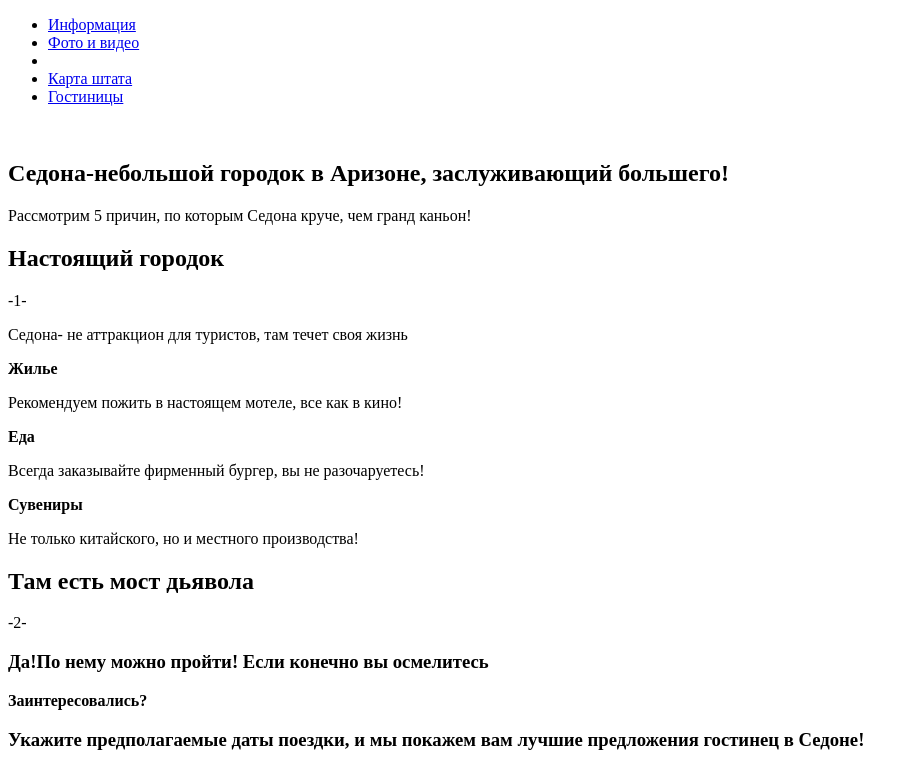
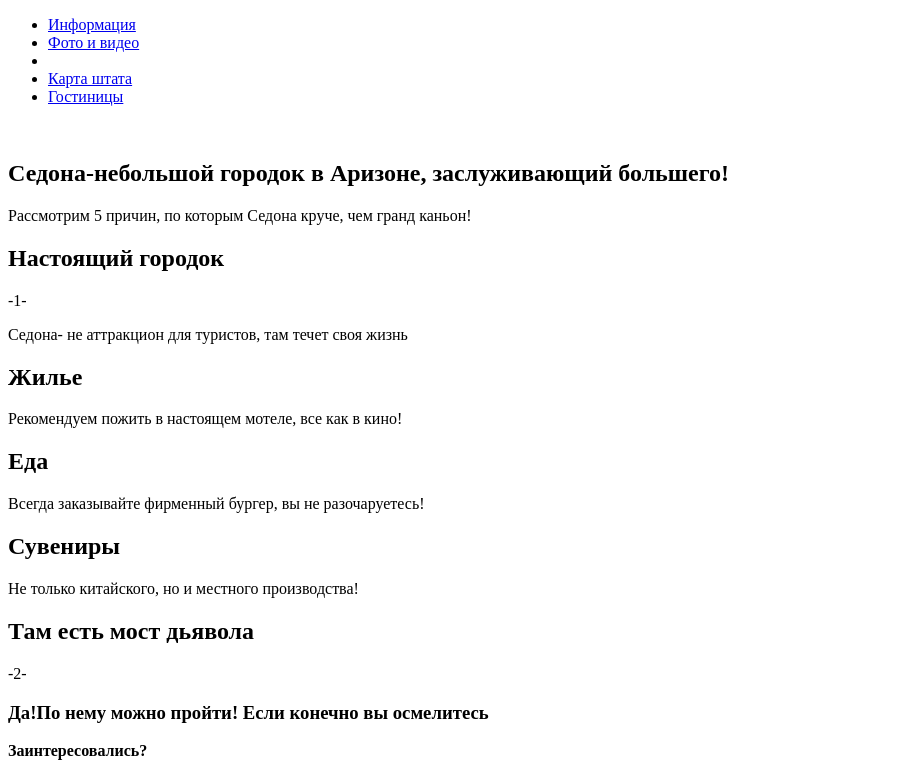
Before and after one commit to annakuz0001/171437-sedona, a plain HTML site: page index.html in a window 1280 px wide. Shown: the top 766 px of the page, without its empty margins (0-918 px from the left). Drawn offline with Linux system fonts and the light colour scheme; placeholder pictures from the web are drawn by us.

Commit message:
Исправление № 3 Задания № 2

```diff
--- a/index.html
+++ b/index.html
@@ -45,28 +45,28 @@
         </div>
         <section class="reasonpicture-left">
             <div class="reason">
-                <h2 class="blue">Настоящий городок</h2>
+                <h2 class="features-name blue">Настоящий городок</h2>
                 <div class="wrapper">-1-</div>
                 <p>Седона- не аттракцион для туристов, там течет своя жизнь</p>
             </div>
         </section>
         <section class="features">
             <div class="features-item">
-                <b class="features-name">Жилье</b>
+                <h2 class="features-name">Жилье</h2>
                 <p>Рекомендуем пожить в настоящем мотеле, все как в кино!</p>
             </div>
             <div class="features-item">
-                <b class="features-name">Еда</b>
+                <h2 class="features-name">Еда</h2>
                 <p>Всегда заказывайте фирменный бургер, вы не разочаруетесь!</p>
             </div>
             <div class="features-item">
-                <b class="features-name">Сувениры</b>
+                <h2 class="features-name">Сувениры</h2>
                 <p>Не только китайского, но и местного производства!</p>
             </div>
         </section>
         <section class="reasonpicture-right">
             <div class="reason">
-                <h2 class="blue">Там есть мост дьявола</h2>
+                <h2 class="features-name blue">Там есть мост дьявола</h2>
                 <div class="wrapper">-2-</div>
                 <h3>Да!По нему можно пройти! Если конечно вы осмелитесь</h3>
             </div>
```
